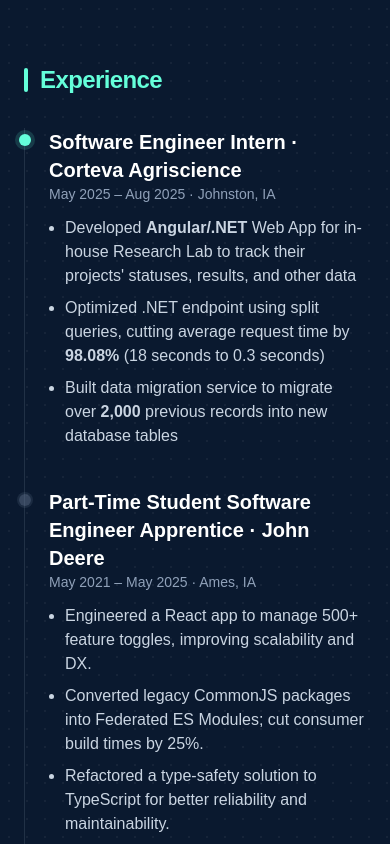
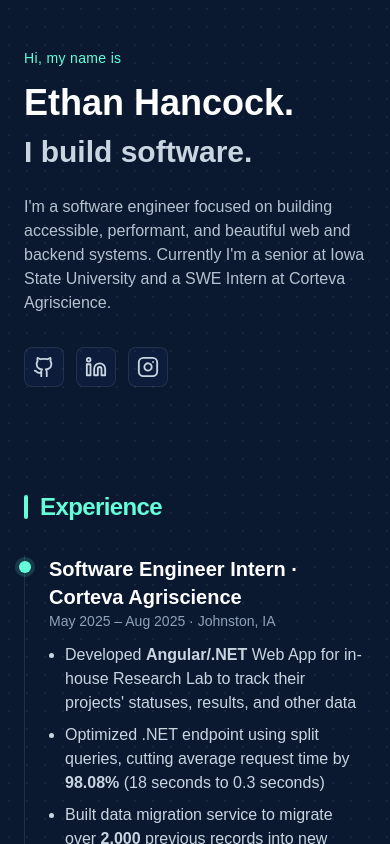
Before and after one commit to ethan-id/portfolio-v2, a Next.js app: page / in a window 390 px wide. Shown: the top 844 px of the page. Built offline with nearby package versions, Linux system fonts and the light colour scheme.

Commit message:
Fix header on mobile

```diff
--- a/src/app/page.tsx
+++ b/src/app/page.tsx
@@ -38,16 +38,19 @@
 export default function Home() {
     return (
         <div
-            className='flex h-screen min-h-screen overflow-hidden text-white
-      bg-[#0a192f] relative
+            className='flex flex-col lg:flex-row lg:h-screen text-white
+                 bg-[#0a192f] relative overflow-x-hidden
                  [--dot:rgba(255,255,255,0.05)]
                  before:pointer-events-none before:absolute before:inset-0
                  before:bg-[radial-gradient(var(--dot)_1px,transparent_1px)]
                  before:[background-size:18px_18px]'
         >
-            {/* Hero Section - Sticky Left Column */}
-            <aside className='hidden lg:flex w-1/2 shrink-0'>
-                <div className='sticky top-0 h-screen flex flex-col justify-center px-10 xl:px-20'>
+            {/* Hero Section — visible on mobile, sticky on lg+ */}
+            <aside className='block lg:flex w-full lg:w-1/2 shrink-0'>
+                <div
+                    className='lg:sticky lg:top-0 lg:h-screen h-auto px-6 md:px-10 xl:px-20 py-12 lg:py-0
+                        flex flex-col justify-center'
+                >
                     <p className='text-[#64ffda] mb-3 text-sm md:text-base tracking-wide'>Hi, my name is</p>
                     <h1 className='text-4xl md:text-7xl font-bold mb-2 leading-tight'>Ethan Hancock.</h1>
                     <h2 className='text-3xl md:text-6xl font-semibold text-slate-300 mb-6 leading-tight'>
@@ -82,16 +85,17 @@
                 </div>
             </aside>
 
-            {/* Scrollable Right Column */}
+            {/* Scrollable Right Column — isolated scroll only on lg+ */}
             <main
-                className='w-full lg:w-1/2 h-screen overflow-y-auto
+                className='w-full lg:w-1/2
+                   lg:h-screen lg:overflow-y-auto
                    scroll-smooth [scrollbar-width:thin]
                    [scrollbar-color:#64ffda_transparent]'
             >
-                {/* Experience Section */}
+                {/* Experience */}
                 <section
                     id='experience'
-                    className='px-6 md:px-10 xl:px-20 py-16 md:py-20'
+                    className='mt-2 px-6 md:px-10 xl:px-20 py-12 md:py-20'
                 >
                     <SectionHeading>Experience</SectionHeading>
 
@@ -113,7 +117,7 @@
                             <ul className='mt-3 space-y-2 text-slate-300 list-disc pl-4'>
                                 <li>
                                     Developed <strong>Angular/.NET</strong> Web App for in-house Research Lab to track
-                                    their projects&apos; statuses, results, and other data
+                                    their projects' statuses, results, and other data
                                 </li>
                                 <li>
                                     Optimized .NET endpoint using split queries, cutting average request time by{' '}
@@ -171,7 +175,7 @@
                             <p className='text-sm text-slate-400'>Jan 2020 – Apr 2020 · Bettendorf, IA</p>
                             <ul className='mt-3 space-y-2 text-slate-300 list-disc pl-4'>
                                 <li>
-                                    Built a mobile e-signature app in React Native for secure digital document signing.
+                                    Built a mobile e‑signature app in React Native for secure digital document signing.
                                 </li>
                                 <li>Worked within Agile practices to improve iteration speed and task ownership.</li>
                                 <li>
@@ -183,7 +187,7 @@
                     </ol>
                 </section>
 
-                {/* Projects Section */}
+                {/* Projects */}
                 <section
                     id='projects'
                     className='px-6 md:px-10 xl:px-20 py-16 md:py-20'
@@ -245,7 +249,7 @@
                     </div>
                 </section>
 
-                {/* Education Section */}
+                {/* Education */}
                 <section
                     id='education'
                     className='px-6 md:px-10 xl:px-20 py-16 md:py-20'
```
Lines whose indentation alone changed are shown as unchanged.
